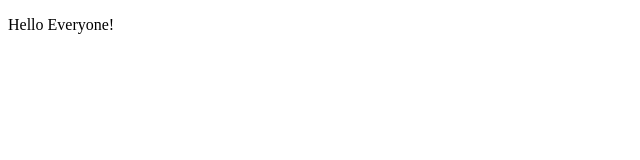
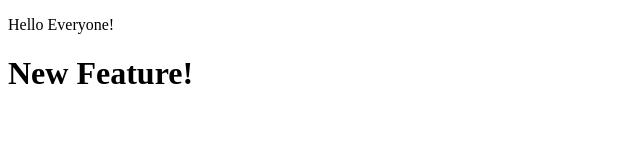
Before and after one commit to DineshReddy0504/Localrepo, a plain HTML site: page index.html in a window 1280 px wide. Shown: the whole page, without its empty margins (0-640 px from the left). Drawn offline with Linux system fonts and the light colour scheme.

Commit message:
Added a new feature

```diff
--- a/index.html
+++ b/index.html
@@ -7,5 +7,6 @@
 </head>
 <body>
     <p>Hello Everyone!</p>
+    <h1>New Feature!</h1>
 </body>
 </html>
```
